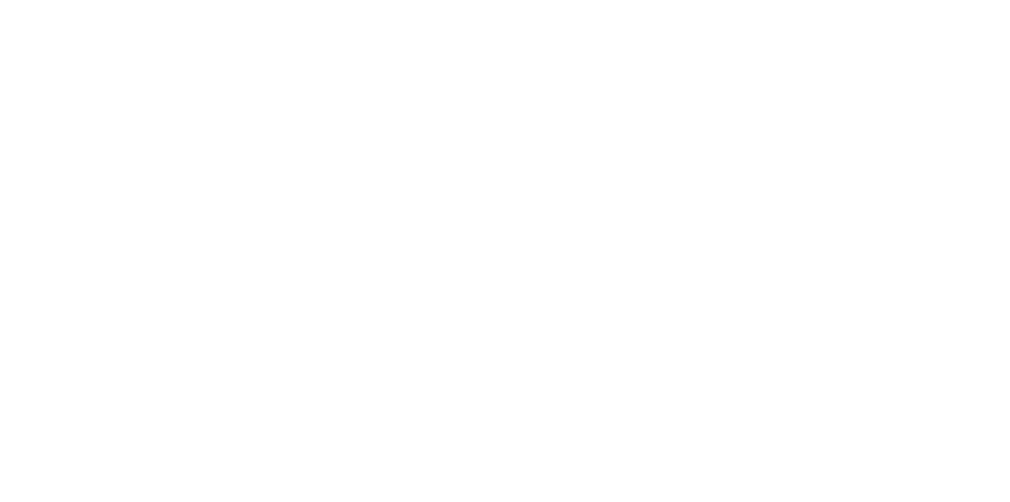
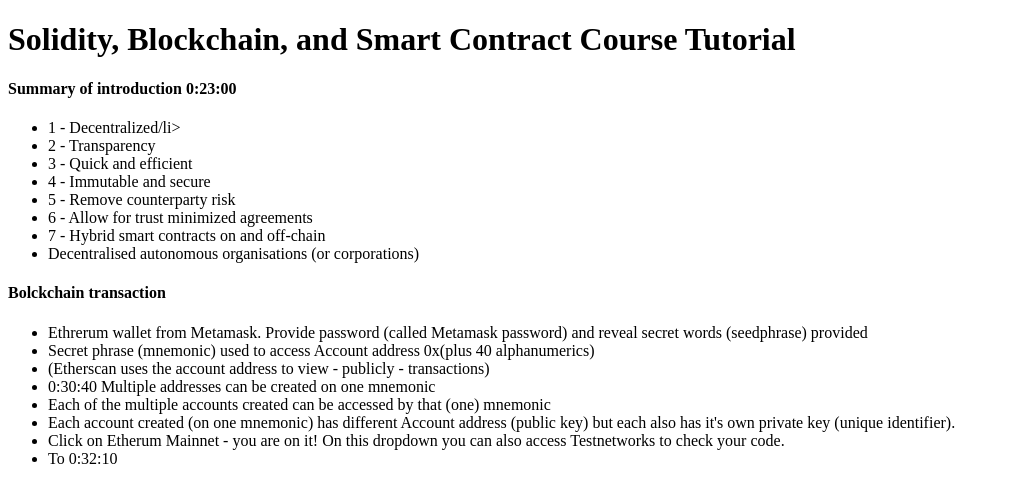
Before and after one commit to 1BobC/PatsBlockChain, a plain HTML site: page index.html in a window 1280 px wide. Shown: the whole page, without its empty margins (0-1010 px from the left). Drawn offline with Linux system fonts and the light colour scheme.

Commit message:
Blockchain summary, Ethereum wallet and transaction to 0:32:10

```diff
--- a/index.html
+++ b/index.html
@@ -1 +1,42 @@
 <!-- PatsBlockChain Tutorial Solidity and Blockchain -->
+<!DOCTYPE html>
+<html lang="en">
+
+<head>
+<meta charset="UTF-8">
+<meta name="viewport" content="width=device-width, initial-scale=1.0">
+<link rel="stylesheet" href="style.CSS">
+<title>Solidity, Blockchain, and Smart Contract Course – Beginner to Expert Python Tutorial</title>
+</head>
+
+<body>
+    <h1>Solidity, Blockchain, and Smart Contract Course Tutorial</h1>
+    <h4>Summary of introduction 0:23:00</h4>
+    <ul>
+        <li>1 - Decentralized/li>
+        <li>2 - Transparency</li>
+        <li>3 - Quick and efficient</li>
+        <li>4 - Immutable and secure</li>
+        <li>5 - Remove counterparty risk</li>
+        <li>6 - Allow for trust minimized agreements</li>
+        <li>7 - Hybrid smart contracts on and off-chain</li>
+        <li>Decentralised autonomous organisations (or corporations)</li>
+    </ul>
+    <h4>Bolckchain transaction </h4>
+    <ul>
+        <li>Ethrerum wallet from Metamask. Provide password (called Metamask password) and reveal secret words (seedphrase) provided</li>
+        <li>Secret phrase (mnemonic) used to access Account address 0x(plus 40 alphanumerics)</li>
+        <li>(Etherscan uses the account address to view - publicly - transactions)</li>
+        <li>0:30:40 Multiple addresses can be created on one mnemonic</li>
+        <li>Each of the multiple accounts created can be accessed by that (one) mnemonic</li>
+        <li>Each account created (on one mnemonic) has different Account address (public key) but each also has it's own private key (unique identifier).</li>
+        <li>Click on Etherum  Mainnet - you are on it! On this dropdown you can also access Testnetworks to check your code.</li>
+        <li>To 0:32:10</li>
+    </ul>
+
+<script src="jscript.js"></script>
+<script src="Pat1.py"></script>
+<span class="px-viewport-dimensions tr px-viewport-dimensions--hidden"></span>
+</body>
+
+</html>
```
Also changed, not shown: 1 other file.
